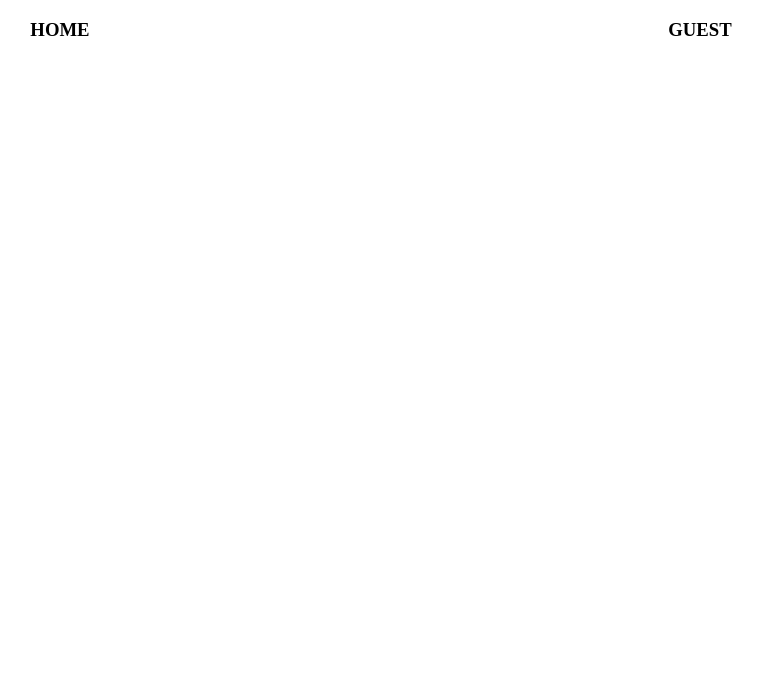
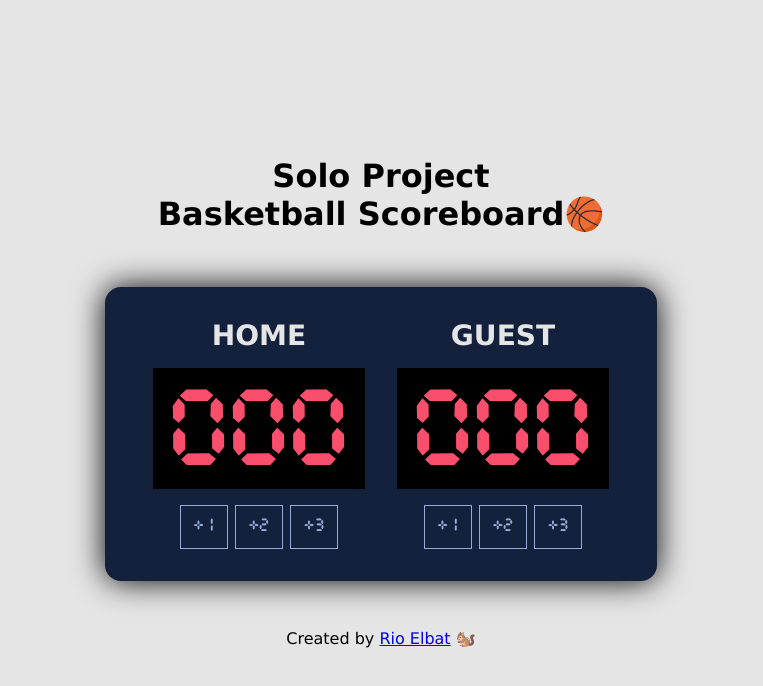
Before and after one commit to rioelbat/basketball-scoreboard, a plain HTML site: page index.html in a window 1280 px wide. Shown: the whole page, without its empty margins (259-1022 px from the left). Drawn offline with Linux system fonts and the light colour scheme.

Commit message:
Add content, styling and additional font

```diff
--- a/index.css
+++ b/index.css
@@ -1,8 +1,72 @@
-body {
+/*
+Color
+Background 20, 33, 61 | #14213d
+Card 229, 229, 229 | #E5E5E5
+Text 252, 163, 17 | #FCA311
+*/
+
+@font-face {
+    font-family: "Cursed Timer ULiL Font";
+    src: url(CursedTimerUlil-Aznm.ttf);
+}
+
+h3 {
     margin: 0;
 }
 
+body {
+    margin: 0;
+    height: 100vh;
+    background-color: #e5e5e5;
+    text-align: center;
+    display: flex;
+    flex-direction: column;
+    justify-content: center;
+    align-items: center;
+    font-family: Verdana, Geneva, Tahoma, sans-serif;
+}
+
 .container {
+    background: #14213d;
+    color: #e5e5e5;
+    font-size: 1.5rem;
+    padding: 2rem;
+    box-shadow: 0 0 2rem black;
+    border-radius: 1rem;
+    margin: 2rem auto;
     display: flex;
-    justify-content: space-around;
+    align-items: center;
+    justify-content: space-between;
 }
+
+.score-text {
+    font-family: "Cursed Timer ULiL Font";
+    font-size: 4em;
+    color: #f94f6d;
+}
+
+.score {
+    background: black;
+    padding-top: 1rem;
+    padding-right: 1rem;
+    padding-left: 1rem;
+    margin: 1rem 1rem;
+}
+
+.score-btn {
+    color: #9aabd8;
+    background: none;
+    padding: 0.8rem;
+    border: 0.1rem solid #9aabd8;
+    font-family: "Cursed Timer ULiL Font";
+    font-size: 1rem;
+}
+
+.score-btn:hover {
+    border-color: #fca311;
+    color: #fca311;
+}
+
+.score-btn:active {
+    padding: 0.76rem;
+}
--- a/index.html
+++ b/index.html
@@ -1,22 +1,46 @@
 <!DOCTYPE html>
 <html lang="en">
     <head>
-    <meta charset="UTF-8">
-    <meta http-equiv="X-UA-Compatible" content="IE=edge">
-    <meta name="viewport" content="width=device-width, initial-scale=1.0">
-
-    <link rel="stylesheet" href="index.css">
+        <meta charset="UTF-8" />
+        <meta http-equiv="X-UA-Compatible" content="IE=edge" />
+        <meta name="viewport" content="width=device-width, initial-scale=1.0" />
+        <link rel="preconnect" href="https://fonts.googleapis.com" />
+        <link rel="preconnect" href="https://fonts.gstatic.com" crossorigin />
+        <link
+            href="https://fonts.googleapis.com/css2?family=Orbitron:wght@400;700&display=swap"
+            rel="stylesheet"
+        />
+        <link rel="stylesheet" href="index.css" />
         <title>Basketball Scoreboard by Rio Elbat</title>
     </head>
     <body>
+        <h1>Solo Project<br />Basketball Scoreboard🏀</h1>
         <div class="container">
             <div>
                 <h3>HOME</h3>
+                <div class="score">
+                    <span class="score-text">000</span>
+                </div>
+                <button type="button" class="score-btn">+1</button>
+                <button type="button" class="score-btn">+2</button>
+                <button type="button" class="score-btn">+3</button>
             </div>
             <div>
                 <h3>GUEST</h3>
+                <div class="score">
+                    <span class="score-text">000</span>
+                </div>
+                <button type="button" class="score-btn">+1</button>
+                <button type="button" class="score-btn">+2</button>
+                <button type="button" class="score-btn">+3</button>
             </div>
         </div>
+
+        <p>
+            Created by
+            <a href="https://rioelbat.github.io" target="_blank">Rio Elbat</a>
+            🐿️
+        </p>
 
         <script src="index.js"></script>
     </body>
```
Also changed, not shown: CursedTimerUlil-Aznm.ttf (added), 1 other file. Lines whose indentation alone changed are shown as unchanged.
